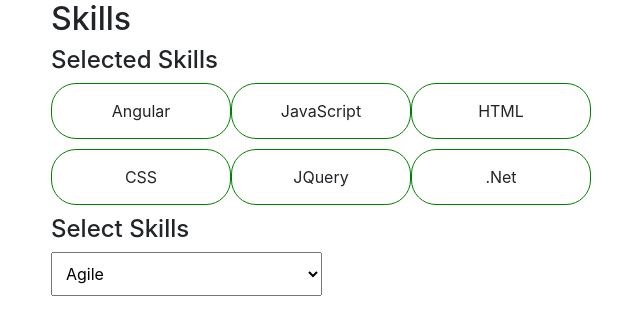
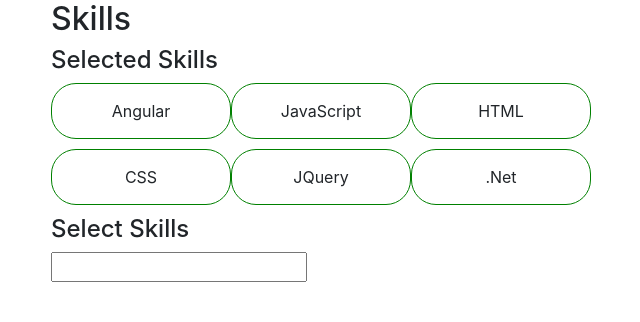
Before and after one commit to mohaninfy/dropdown-quickRide, an Angular app: page / in a window 1280 px wide. Shown: the top 322 px of the page, without its empty margins (34-674 px from the left). Built offline with nearby package versions, Linux system fonts and the light colour scheme.

Commit message:
Update app.component.html

```diff
--- a/src/app/app.component.html
+++ b/src/app/app.component.html
@@ -21,10 +21,11 @@
 			<div class="row">
 				<div class="col-6">
 					<p>
-						<select (change)="addHero($event.target.value)">
+<!-- 						<select (change)="addHero($event.target.value)">
 							<option *ngFor="let list of totalSkills" [value]="list">{{list}}
 							</option>
-						</select>
+						</select> -->
+						<input (change)="addHero($event.target.value)" [value]=""/>
 					</p>
 				</div>
 				<div class="col-6"></div>
```
